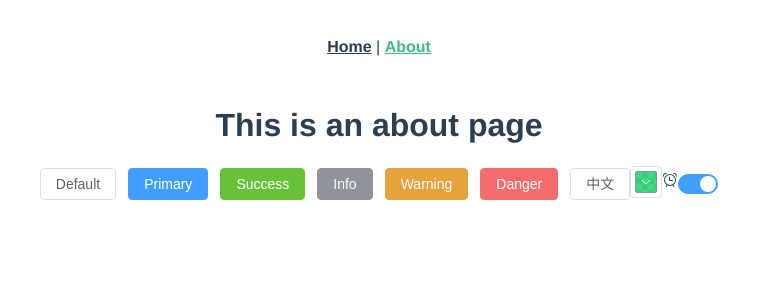
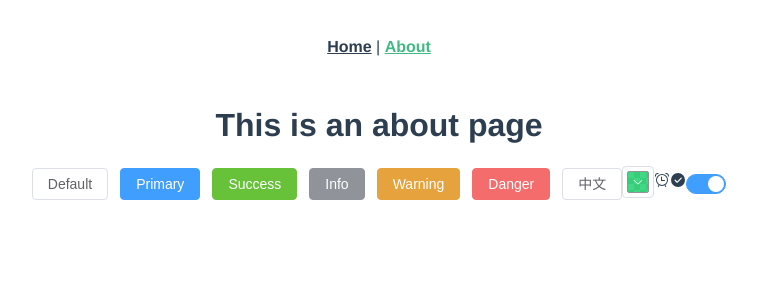
Before and after one commit to sh-lsy/vue3, a Vue app: page /#/about in a window 1280 px wide. Shown: the top 300 px of the page, without its empty margins (261-1018 px from the left). Built offline with nearby package versions, Linux system fonts and the light colour scheme.

Commit message:
fix: 修改any

```diff
--- a/src/global/elementIcons.ts
+++ b/src/global/elementIcons.ts
@@ -4,6 +4,6 @@ import * as ElIcons from "@element-plus/icons-vue";
 
 export default function (app: App): void {
   for (const name in ElIcons) {
-    app.component(name, (ElIcons as any)[name]);
+    app.component(name, ElIcons[name as keyof typeof ElIcons]);
   }
 }
--- a/src/views/AboutView.vue
+++ b/src/views/AboutView.vue
@@ -10,6 +10,7 @@
     <el-button>中文</el-button>
     <el-color-picker v-model="color" show-alpha />
     <el-icon><alarm-clock /></el-icon>
+    <el-icon><circle-check-filled /></el-icon>
     <el-switch v-model="value1" />
   </div>
 </template>
```
